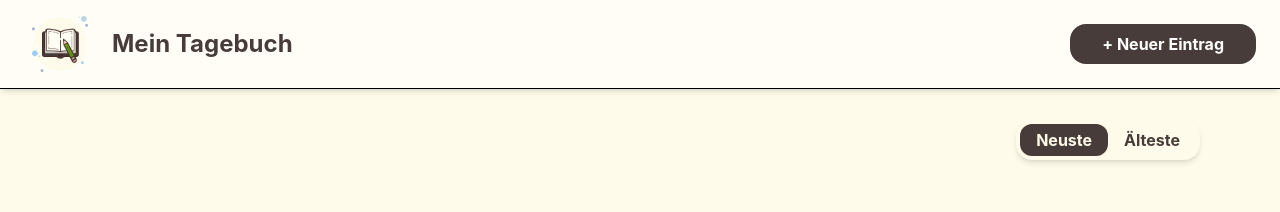
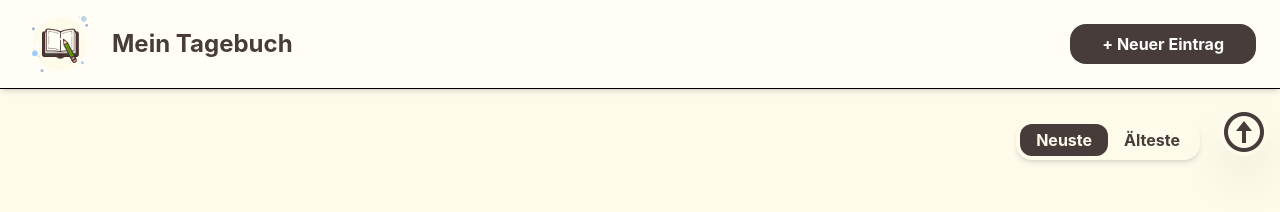
Before and after one commit to Vickiiv/personal-diary, a React (Vite) app: page / in a window 1280 px wide. Shown: the top 212 px of the page. Built offline with nearby package versions, Linux system fonts and the light colour scheme.

Commit message:
add scroll to top btn

```diff
--- a/src/App.jsx
+++ b/src/App.jsx
@@ -2,14 +2,18 @@ import { EntriesProvider } from "./context/EntriesContext";
 import Header from "./layouts/Header";
 import MainLayout from "./layouts/MainLayout";
 import Footer from "./layouts/Footer";
+import ScrollToTopBtn from "./components/UI/ScrollToTopBtn";
 
 function App() {
   return (
-    <EntriesProvider>
-      <Header />
-      <MainLayout />
-      <Footer />
-    </EntriesProvider>
+    <>
+      <EntriesProvider>
+        <Header />
+        <MainLayout />
+        <Footer />
+      </EntriesProvider>
+      <ScrollToTopBtn />
+    </>
   );
 }
 
--- /dev/null
+++ b/src/components/UI/ScrollToTopBtn.jsx
@@ -0,0 +1,24 @@
+import React from "react";
+
+function ScrollToTopBtn() {
+  const scrollUpEvent = () => {
+    window.scrollTo({
+      top: 0,
+    });
+  };
+
+  return (
+    <div className="absolute top-27 right-15 ">
+      <div className="fixed">
+        <button
+          onClick={scrollUpEvent}
+          className="cursor-pointer hover:bg-blue-200/50 rounded-full shadow-2xl"
+        >
+          <img src="public/assets/scroll-up.png" alt="" />
+        </button>
+      </div>
+    </div>
+  );
+}
+
+export default ScrollToTopBtn;
```
Also changed, not shown: public/assets/scroll-up.png (added).
